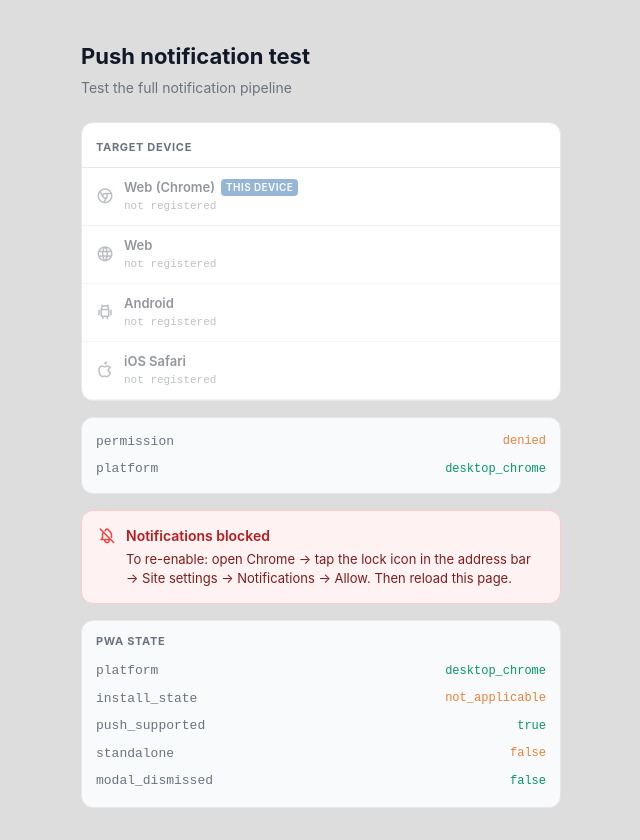
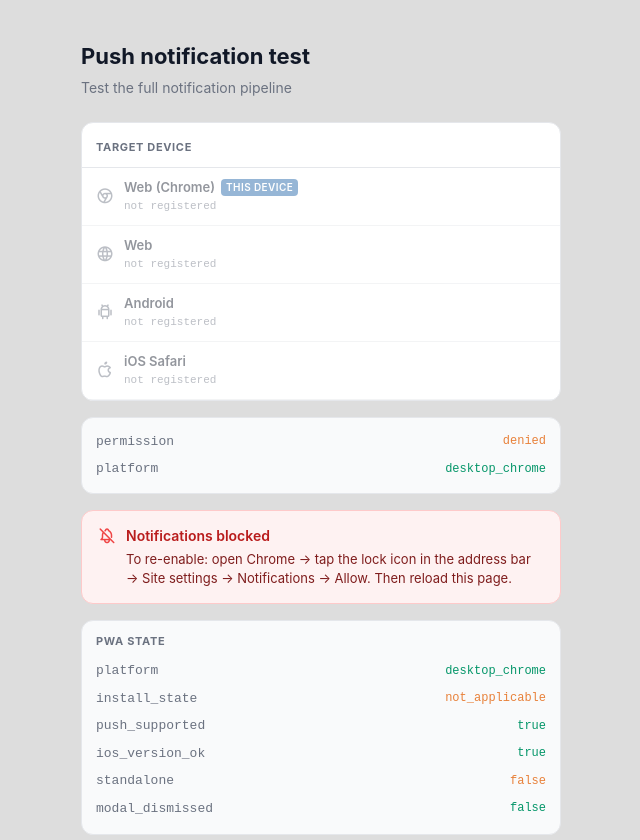
Before and after one commit to Maester-Khris/ai-healthtech-coordinator, a React (Vite) app in the folder webapp/: page /test-notif in a window 1280 px wide. Shown: the whole page, without its empty margins (319-959 px from the left). Built offline with nearby package versions, Linux system fonts and the light colour scheme; no server answers.

Commit message:
fix(push): decouple iOS version gate from live Push API availability pre-install

```diff
--- a/webapp/src/App.tsx
+++ b/webapp/src/App.tsx
@@ -30,6 +30,7 @@ function AppInner() {
     platform,
     installState,
     isPushSupported,
+    isIosVersionSupported,
     isIosNonSafari,
     promptInstall,
     installModalDismissed,
@@ -80,7 +81,7 @@ function AppInner() {
         <PWAInstallModal
           platform={platform}
           installState={installState}
-          isPushSupported={isPushSupported}
+          isIosVersionSupported={isIosVersionSupported}
           isIosNonSafari={isIosNonSafari}
           promptInstall={promptInstall}
           onInstalled={() => {
--- a/webapp/src/components/pwa/PWAInstallModal.tsx
+++ b/webapp/src/components/pwa/PWAInstallModal.tsx
@@ -4,7 +4,7 @@ import type { Platform, InstallState } from "../../hooks/usePWAInstall"
 interface PWAInstallModalProps {
   platform: Platform
   installState: InstallState
-  isPushSupported: boolean
+  isIosVersionSupported: boolean
   isIosNonSafari: boolean
   onInstalled: () => void
   onDismiss: () => void
@@ -14,7 +14,7 @@ interface PWAInstallModalProps {
 export function PWAInstallModal({
   platform,
   installState,
-  isPushSupported,
+  isIosVersionSupported,
   isIosNonSafari,
   onInstalled,
   onDismiss,
@@ -63,7 +63,7 @@ export function PWAInstallModal({
           margin: "0 auto 20px",
         }} />
 
-        {platform === "ios_safari" && <IOSVariant isPushSupported={isPushSupported} onInstalled={onInstalled} onDismiss={onDismiss} />}
+        {platform === "ios_safari" && <IOSVariant isIosVersionSupported={isIosVersionSupported} onInstalled={onInstalled} onDismiss={onDismiss} />}
         {platform === "android_chrome" && <AndroidVariant onInstall={handleAndroidInstall} onDismiss={onDismiss} />}
         {(platform === "desktop_chrome" || platform === "desktop_other") && <DesktopVariant onEnable={onInstalled} onDismiss={onDismiss} />}
         {platform === "unsupported" && isIosNonSafari && <WrongBrowserVariant onDismiss={onDismiss} />}
@@ -72,12 +72,12 @@ export function PWAInstallModal({
   )
 }
 
-function IOSVariant({ isPushSupported, onInstalled, onDismiss }: {
-  isPushSupported: boolean
+function IOSVariant({ isIosVersionSupported, onInstalled, onDismiss }: {
+  isIosVersionSupported: boolean
   onInstalled: () => void
   onDismiss: () => void
 }) {
-  if (!isPushSupported) {
+  if (!isIosVersionSupported) {
     return (
       <>
         <div style={{ display: "flex", alignItems: "center", gap: 12, marginBottom: 12 }}>
--- a/webapp/src/hooks/usePWAInstall.ts
+++ b/webapp/src/hooks/usePWAInstall.ts
@@ -23,6 +23,7 @@ export interface UsePWAInstallResult {
   installState: InstallState
   isStandalone: boolean
   isPushSupported: boolean
+  isIosVersionSupported: boolean
   isIosNonSafari: boolean
   promptInstall: () => Promise<"accepted" | "dismissed" | "unavailable">
   installModalDismissed: boolean
@@ -80,13 +81,16 @@ export function usePWAInstall(): UsePWAInstallResult {
   const isIosNonSafari = isIosDevice() && platform === "unsupported"
   const iOSVersion = platform === "ios_safari" ? detectiOSVersion() : null
 
+  const isIosVersionSupported =
+    platform !== "ios_safari" ||
+    (iOSVersion !== null &&
+      (iOSVersion.major > 16 || (iOSVersion.major === 16 && iOSVersion.minor >= 4)))
+
   const isPushSupported =
     "Notification" in window &&
     "serviceWorker" in navigator &&
     "PushManager" in window &&
-    (platform !== "ios_safari" ||
-      (iOSVersion !== null &&
-        (iOSVersion.major > 16 || (iOSVersion.major === 16 && iOSVersion.minor >= 4))))
+    isIosVersionSupported
 
   const installState: InstallState = isStandalone
     ? "standalone"
@@ -123,6 +127,7 @@ export function usePWAInstall(): UsePWAInstallResult {
     installState,
     isStandalone,
     isPushSupported,
+    isIosVersionSupported,
     isIosNonSafari,
     promptInstall,
     installModalDismissed: dismissed,
--- a/webapp/src/pages/TestNotifPage.tsx
+++ b/webapp/src/pages/TestNotifPage.tsx
@@ -20,7 +20,7 @@ interface SendResult {
 
 export default function TestNotifPage() {
   const { playerId, requesting, requestPermission, permissionState } = useNotificationPermission()
-  const { platform, installState, isPushSupported, installModalDismissed, isStandalone } = usePWAInstall()
+  const { platform, installState, isPushSupported, isIosVersionSupported, installModalDismissed, isStandalone } = usePWAInstall()
   const currentPlatform = detectPlatform()
   const isIosNotStandalone = platform === "ios_safari" && installState !== "standalone"
 
@@ -373,6 +373,7 @@ export default function TestNotifPage() {
         <StatusRow label="platform"        value={platform}                   ok={platform !== "unsupported"} />
         <StatusRow label="install_state"   value={installState}               ok={installState === "standalone" || installState === "installable"} />
         <StatusRow label="push_supported"  value={String(isPushSupported)}    ok={isPushSupported} />
+        <StatusRow label="ios_version_ok"  value={String(isIosVersionSupported)} ok={isIosVersionSupported} />
         <StatusRow label="standalone"      value={String(isStandalone)}       ok={isStandalone} />
         <StatusRow label="modal_dismissed" value={String(installModalDismissed)} ok={!installModalDismissed} />
         {installModalDismissed && (
```
